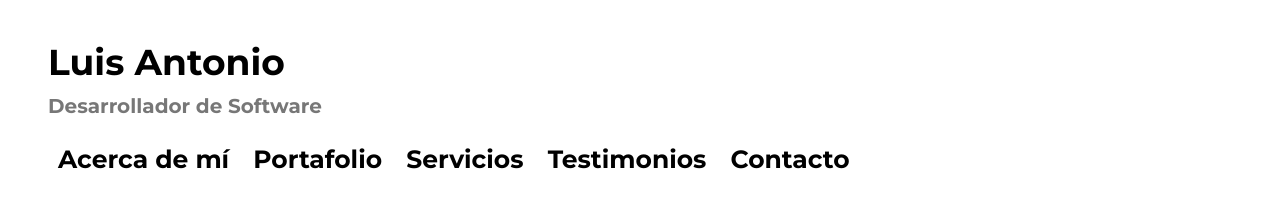
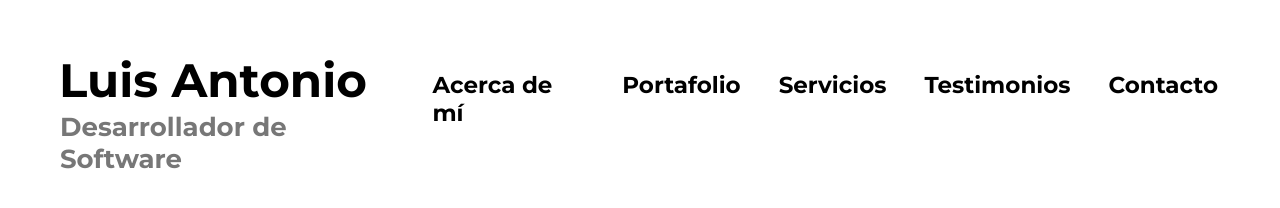
Before and after one commit to LUANROVI/Mi_Portafolio, a plain HTML site: page index.html in a window 1280 px wide. Drawn offline with Linux system fonts and the light colour scheme.

Commit message:
Arreglo de tamaños de fuente y ubicacion de elementos del header

```diff
--- a/css/styles.css
+++ b/css/styles.css
@@ -1,21 +1,48 @@
-header{
+header {
     font-family: 'Montserrat', sans-serif;
+    display: flex; /* Alineación horizontal de elementos */
+    justify-content: space-between; /* Distribuye logo y menú */
+    align-items: flex-start; /* Alinea los elementos arriba */
+    margin: 52px 35px 0 52px; /* Margen de 52px arriba, derecha e izquierda */
 }
+
 #nombre {
-    margin: 40px 40px 0px;
+    margin: 0 0 2px -1px;
     color: black;
-    font-size: 36px;
+    font-size: 46.8px;
+
 }
+
 #cargo {
-    margin: 10px 40px;
     color: #777777;
-    font-size: 20px;
+    font-size: 26px;
+    margin: 0; /* Elimina márgenes adicionales */
+
+}
+
+.logo {
+    display: flex;
+    flex-direction: column; /* Nombre y cargo uno debajo del otro */
+}
+
+nav ul {
+    display: flex;
+    list-style: none; /* Sin viñetas */
+    margin: 0;
+    padding: 0;
 }
 
 nav ul li {
-    display: inline-block;
-    list-style: none;
-    padding: 10px;
-    font-size: 25px;
+    padding: 19px; /* Espaciado horizontal */
+    font-size: 23px;
     font-weight: bold;
 }
+
+nav ul li a {
+    color: black;
+}
+
+#menu {
+    position: relative; /* Alineación en relación al header */
+    top: 0; /* Ajusta verticalmente para que coincida con nombre */
+}
--- a/index.html
+++ b/index.html
@@ -11,10 +11,11 @@
 </head>
 <body>
     <header>
-        <h1 id="nombre">Luis Antonio</h1>
-        <h1 id="cargo">Desarrollador de Software</h1>
-
-        <nav>
+        <div class="logo">
+            <h1 id="nombre">Luis Antonio</h1>
+            <h1 id="cargo">Desarrollador de Software</h1>
+        </div>
+        <nav id="menu">
             <ul>
                 <li>Acerca de mí</li> <!-- Incluir boton descargar CV en esta pagina, certificados-->
                 <li>Portafolio</li>
```
